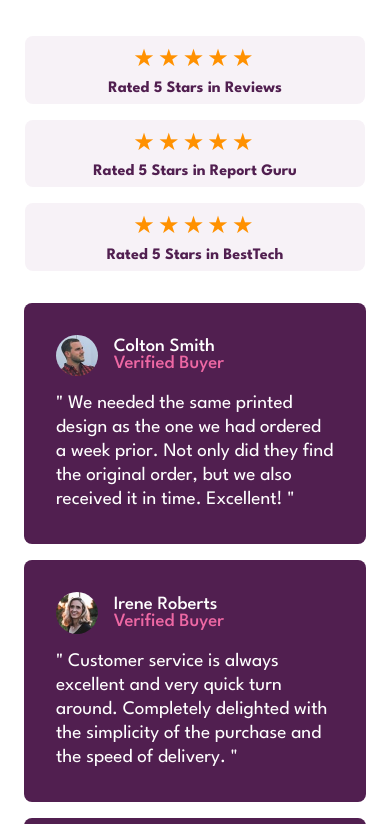
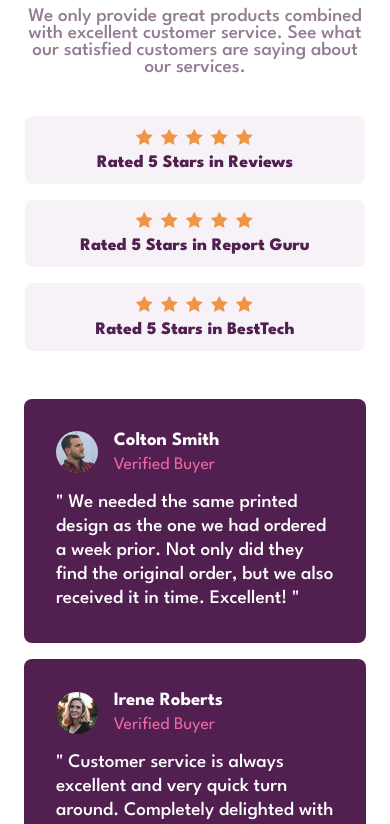
Before and after one commit to AgilePanda482/socialProofSection-FrontendMentor, a plain HTML site: page src/index.html in a window 390 px wide. Shown: the part 247-1071 px from the top of the page. Drawn offline with Linux system fonts and the light colour scheme.

Commit message:
fix: resolve mobile design

```diff
--- a/src/index.html
+++ b/src/index.html
@@ -18,15 +18,33 @@
 
         <section class="stars">
           <article class="review">
-            <div class="stars-bg"></div>
+            <div class="stars-rate">
+                <img src="./assets/images/icon-star.svg" alt="star" aria-hidden="true">
+                <img src="./assets/images/icon-star.svg" alt="star" aria-hidden="true">
+                <img src="./assets/images/icon-star.svg" alt="star" aria-hidden="true">
+                <img src="./assets/images/icon-star.svg" alt="star" aria-hidden="true">
+                <img src="./assets/images/icon-star.svg" alt="star" aria-hidden="true">
+            </div>
             <h3>Rated 5 Stars in Reviews</p>
           </article>
           <article class="review">
-            <div class="stars-bg"></div>
+              <div class="stars-rate">
+                <img src="./assets/images/icon-star.svg" alt="star" aria-hidden="true">
+                <img src="./assets/images/icon-star.svg" alt="star" aria-hidden="true">
+                <img src="./assets/images/icon-star.svg" alt="star" aria-hidden="true">
+                <img src="./assets/images/icon-star.svg" alt="star" aria-hidden="true">
+                <img src="./assets/images/icon-star.svg" alt="star" aria-hidden="true">
+            </div>
             <h3>Rated 5 Stars in Report Guru</p>
           </article>
           <article class="review">
-            <div class="stars-bg"></div>
+              <div class="stars-rate">
+                <img src="./assets/images/icon-star.svg" alt="star" aria-hidden="true">
+                <img src="./assets/images/icon-star.svg" alt="star" aria-hidden="true">
+                <img src="./assets/images/icon-star.svg" alt="star" aria-hidden="true">
+                <img src="./assets/images/icon-star.svg" alt="star" aria-hidden="true">
+                <img src="./assets/images/icon-star.svg" alt="star" aria-hidden="true">
+            </div>
             <h3>Rated 5 Stars in BestTech</p>
           </article>
         </section>
--- a/src/style.css
+++ b/src/style.css
@@ -38,8 +38,10 @@ main {
     display: flex;
     flex-direction: column;
     align-items: center;
-    padding: 1.5rem;
+    padding: 6rem 1.5rem;
 }
+
+    /* TITLE */
 
 .title {
     display: flex;
@@ -54,11 +56,17 @@ main {
 }
 
 .title p {
-    color: var(--Very-Dark-Magenta);
+    color: var(--Dark-Grayish-Magenta);
 
-    padding: 1.5rem;
+    padding: 1.5rem 0;
     text-align: center;
+
+    font-size: 1.2rem;
+    font-weight: 500;
 }
+
+
+    /* REVIEWS */
 
 .review {
     padding: 0.5rem;
@@ -69,7 +77,7 @@ main {
 
     display: flex;
     flex-direction: column;
-    justify-content: space-between;
+    justify-content: space-around;
     align-items: center;
 
     color: var(--Very-Dark-Magenta);
@@ -77,23 +85,34 @@ main {
 }
 
 .review h3 {
-    font-size: 1rem;
-    font-weight: 700;
+    font-size: 1.1rem;
+    font-weight: 800;
 }
 
-.stars-bg::before {
-    content: "★★★★★";
-    color: #ff9100;
-    font-size: 1.5rem;
-    letter-spacing: 0.2rem;
+.stars-rate {
+    display: flex;
+    gap: 0.5rem;
+}
+
+    /* COMMENTS */
+
+.comments {
+    margin-top: 2rem;
+
+    display: flex;
+    flex-direction: column;
+    gap: 1rem;
 }
 
 .comment {
-    margin: 1rem 0;
     border-radius: 0.5rem;
     padding: 2rem;
     min-width: 87vw;
-    min-height: 27vh;
+    min-height: 29vh;
+
+    display: flex;
+    flex-direction: column;
+    justify-content: space-around;
 
     background-color: var(--Very-Dark-Magenta);
 }
@@ -112,16 +131,18 @@ main {
 .user-details {
     display: flex;
     flex-direction: column;
+    row-gap: 0.5rem;
 }
 
 .name {
     color: var(--White);
-    font-weight: 500;
+    font-weight: 700;
 }
 
 .verified {
     color: var(--Soft-Pink);
-    font-weight: 500;
+    font-weight: 400;
+    font-size: 1.1rem;
 }
 
 .testimony {
@@ -129,10 +150,12 @@ main {
 
     color: var(--White);
     font-size: 1.2rem;
-    font-weight: 400;
+    font-weight: 500;
     line-height: 1.5rem;
 
 }
+
+    /* FOOTERS  */
 
 footer {
     display: flex;
@@ -143,6 +166,9 @@ footer {
 footer p {
     text-align: center;
 }
+
+
+    /* PC DESINGN */
 
 @media (min-width: 900px) {
     body {
@@ -178,9 +204,6 @@ footer p {
         padding: 1.5rem 0 0 0;
         text-align: left;
         line-height: 1.5rem;
-
-        font-size: 1.15rem;
-        font-weight: 300;
     }
 
 
@@ -213,9 +236,7 @@ footer p {
     /* COMMENTS */
 
     .comments {
-        margin-top: 2rem;
-
-        display: flex;
+        flex-direction: row;
         justify-content: space-evenly;
         grid-column: span 2;
         gap: 1.5rem
@@ -227,12 +248,7 @@ footer p {
         max-width: 25rem;
         min-height: 16rem;
 
-        display: flex;
-        flex-direction: column;
-        justify-content: space-around;
-
         padding: 2.5rem;
-
     }
 
     .comment:nth-child(2) {
@@ -250,16 +266,4 @@ footer p {
         width: 15%;
 
     }
-
-    .testimony {
-        font-size: 1.15rem;
-    }
-
-    .user-details {
-        row-gap: 0.5rem;
-    }
-
-    .name {
-        font-weight: 700;
-    }
 }
```
